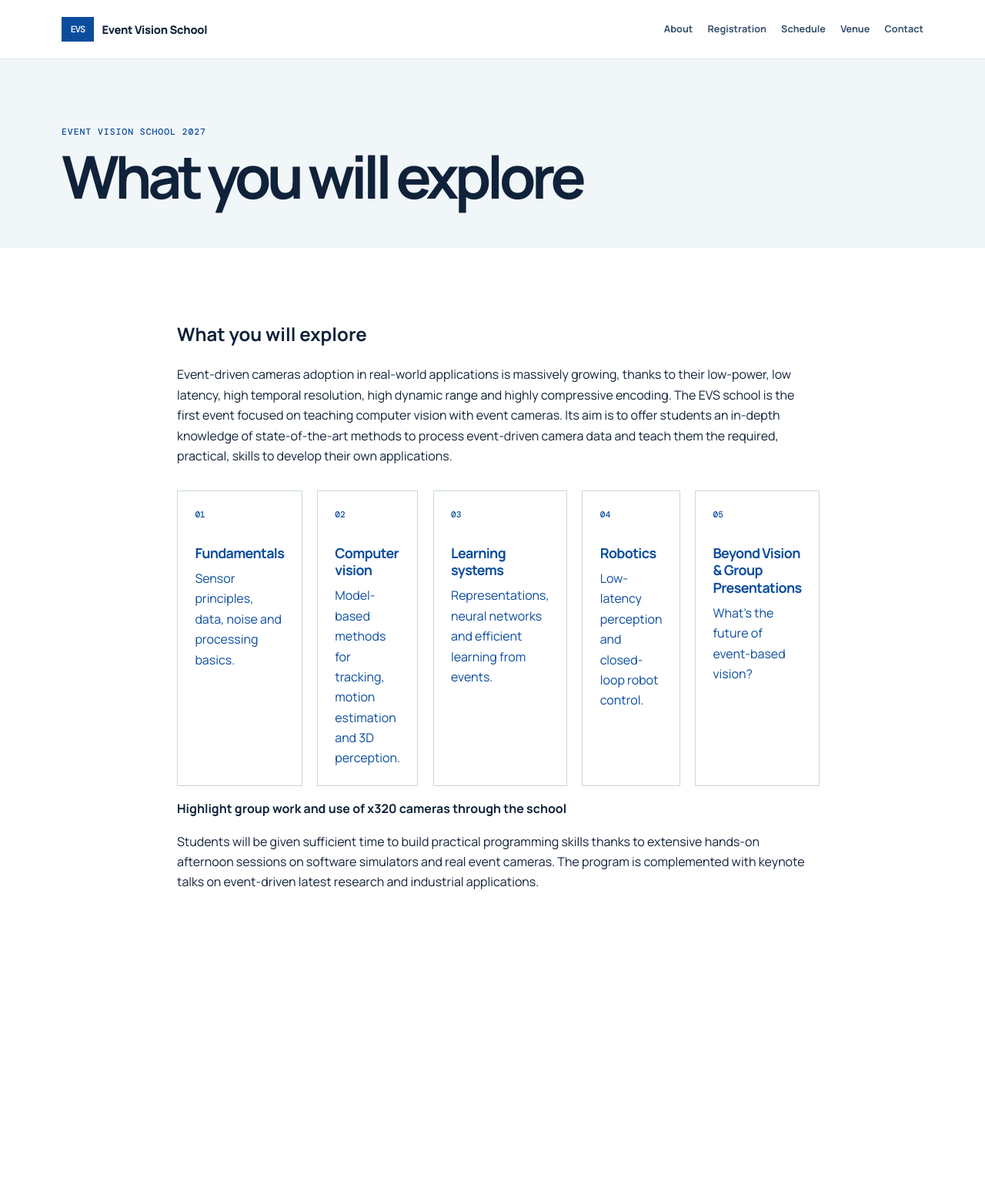
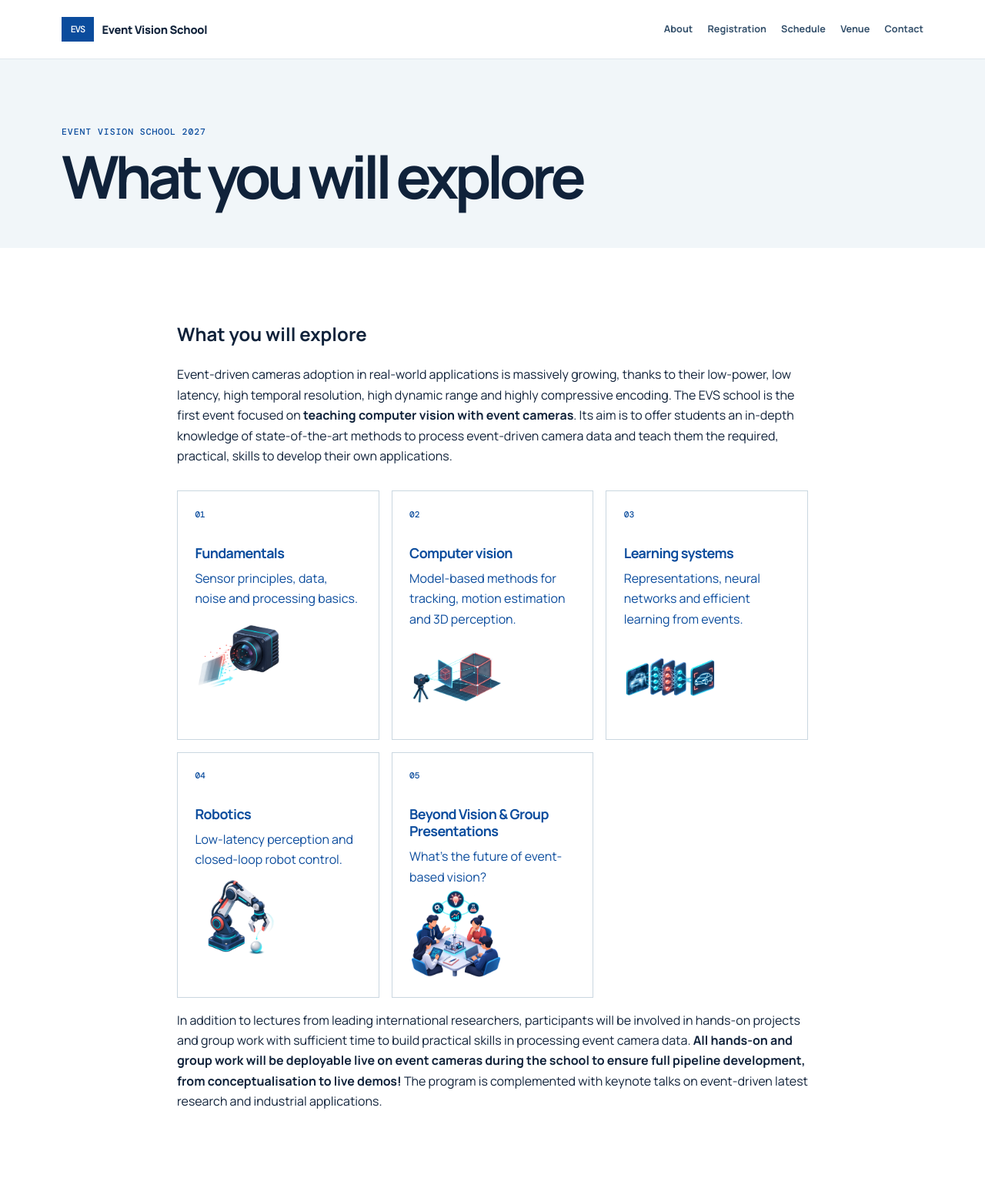
Before and after one commit to event-driven-vision-school/event-driven-school.github.io, a Jekyll site: the page built from pages/markdown/about.md, in a window 1280 px wide. Shown: the whole page at 77% size. Built offline with Jekyll 4.4.1, drawn with Linux system fonts in a browser that asks for light colours; our own code applies the rules of GitHub Pages for plain Markdown files; before the commit the page ends 1271 px from its top, so only the background shows below that.

Commit message:
updated style

```diff
--- a/assets/css/style.scss
+++ b/assets/css/style.scss
@@ -21,14 +21,14 @@ nav a:hover { color:var(--blue); }
 .hero h1 { max-width:700px; margin:.8rem 0 1.2rem; font-size:clamp(3.2rem,7.5vw,6.5rem); line-height:.96; letter-spacing:-.075em; }
 .hero-copy { max-width:560px; font-size:1.12rem; line-height:1.7; color:#e2eef9; }
 .hero-actions { display:flex; align-items:center; flex-wrap:wrap; gap:1.5rem; margin-top:2rem; }
-.button { display:inline-block; padding:.85rem 1.1rem; font-size:.84rem; font-weight:800; text-decoration:none; display: block; margin: 0 auto; }
+.button { display:block; margin:0 auto; padding:.85rem 1.1rem; font-size:.84rem; font-weight:800; text-decoration:none; }
 .button-light { color:var(--blue); background:var(--white); }
 .text-link { color:var(--white); font-size:.85rem; font-weight:800; }
 .event-card { padding:1.65rem; border:1px solid rgba(255,255,255,.42); background:rgba(6,33,69,.25); backdrop-filter:blur(5px); }
 .event-date { margin:1.8rem 0 .2rem; font-size:1.55rem; font-weight:700; line-height:1.2; }
 .event-card p:not(.event-date) { margin-top:.25rem; color:#d8e9f9; }
 .event-card a { display:inline-block; margin-top:.9rem; font-size:.82rem; font-weight:800; }
-.section { padding:2rem 2rem; }
+.section { padding:2rem 0; }
 .split-heading { display:grid; grid-template-columns:.6fr 1.4fr; gap:4rem; }
 .split-heading .eyebrow,.programme .eyebrow,.information .eyebrow,.callout .eyebrow,.page-heading .eyebrow { color:var(--blue); opacity:1; }
 h2 { margin:0 0 1.4rem; max-width:760px; font-size:clamp(2rem,4vw,3.35rem); line-height:1.1; letter-spacing:-.06em; }
@@ -36,17 +36,16 @@ h2 { margin:0 0 1.4rem; max-width:760px; font-size:clamp(2rem,4vw,3.35rem); line
 .programme { background:var(--light); }
 .topic-grid { display:grid; grid-template-columns:repeat(5,1fr); gap:1px; margin-top:2rem; background:#cbd8e1; border:1px solid #cbd8e1; }
 .topic-grid article { min-height:215px; padding:1.35rem; background:var(--light); }
-.topic-grid span,.info-grid span { color:var(--blue); font:500 .7rem 'DM Mono',monospace; }
-.topic-grid span,.guest-grid span { color:var(--blue); font:500 .7rem 'DM Mono',monospace; }
+.topic-grid span,.info-grid span,.guest-grid span { color:var(--blue); font:500 .7rem 'DM Mono',monospace; }
 h3 { margin:.8rem 0 .55rem; font-size:1.12rem; line-height:1.25; letter-spacing:-.035em; }
 .topic-grid p,.info-grid p,.guest-grid p { margin:0; color:#4c6275; font-size:.86rem; line-height:1.55; }
-.info-grid { display:grid; grid-template-columns:repeat(5,1fr); gap:1.2rem; margin-top:2rem; }
+.info-grid { display:grid; grid-template-columns:repeat(auto-fit,minmax(210px,1fr)); gap:1rem; margin-top:2rem; }
 .info-grid a { min-height:250px; display:flex; flex-direction:column; padding:1.4rem; color:var(--ink); border:1px solid var(--line); text-decoration:none; transition:transform .15s,box-shadow .15s; }
 .info-grid a:hover { transform:translateY(-4px); box-shadow:0 12px 28px #10223a18; }
 .info-grid b { margin-top:auto; color:var(--blue); font-size:.78rem; }
 .guest-grid {
   display: grid;
-  grid-template-columns: repeat(3, minmax(0, 1fr));
+  grid-template-columns: repeat(auto-fit, minmax(260px, 1fr));
   gap: 1rem;
 }
 
@@ -59,8 +58,8 @@ h3 { margin:.8rem 0 .55rem; font-size:1.12rem; line-height:1.25; letter-spacing:
 .page-heading { padding:5.5rem 0 3.4rem; background:var(--light); }.page-heading h1 { margin:.75rem 0 0; font-size:clamp(2.7rem,6vw,5rem); letter-spacing:-.07em; line-height:1; }
 .content { max-width:820px; padding-top:4.5rem; padding-bottom:6rem; }.content h2 { margin-top:3rem; font-size:2rem; }.content h3 { margin-top:2rem; }.content a { color:var(--blue); }.content table { width:100%; border-collapse:collapse; }.content th,.content td { padding:.65rem; text-align:left; border-bottom:1px solid var(--line); }
 .site-footer { padding:2.5rem 0; color:#cbd8e4; background:#071727; }.footer-wrap { display:flex; justify-content:space-between; gap:2rem; }.site-footer p { margin:0; font-size:.78rem; }.site-footer a { color:white; }
-@media (max-width:800px) { .hero-grid,.split-heading,.callout-wrap { grid-template-columns:1fr; gap:2.5rem; }.hero-grid { min-height:auto; padding:5rem 0; }.topic-grid { grid-template-columns:repeat(2,1fr); }.info-grid { grid-template-columns:repeat(2,1fr); } }
-@media (max-width:560px) { .container { width:min(100% - 2rem,1120px); }.nav-wrap { padding:1rem 0; align-items:flex-start; }.brand { flex:none; }.brand>span:last-child { display:none; } nav { gap:.7rem 1rem; }.hero h1 { font-size:3.25rem; }.topic-grid,.info-grid { grid-template-columns:1fr; }.section { padding:4.5rem 0; }.footer-wrap { display:block; }.footer-wrap p + p { margin-top:1rem; } }
-@media (max-width:1100px) { .guest-grid { grid-template-columns: 1fr; } }
+@media (max-width:800px) { .hero-grid,.split-heading,.callout-wrap { grid-template-columns:1fr; gap:2.5rem; }.hero-grid { min-height:auto; padding:5rem 0; }.topic-grid { grid-template-columns:repeat(2,1fr); } }
+@media (max-width:560px) { .container { width:min(100% - 2rem,1120px); }.nav-wrap { padding:1rem 0; align-items:flex-start; }.brand { flex:none; }.brand>span:last-child { display:none; } nav { gap:.7rem 1rem; }.hero h1 { font-size:3.25rem; }.topic-grid { grid-template-columns:1fr; }.section { padding:4.5rem 0; }.footer-wrap { display:block; }.footer-wrap p + p { margin-top:1rem; } }
 .content table.day-links { width: 100%; margin: 1.5rem 0 2rem; border-collapse: collapse; border-top: 1px solid var(--line); border-bottom: 1px solid var(--line); } .content table.day-links th { padding: .75rem .5rem; text-align: center; border-left: 1px solid var(--line); } .content table.day-links th:last-child { border-right: 1px solid var(--line); } .content table.day-links a { color: var(--blue); text-decoration: none; } .content table.day-links a:hover { text-decoration: underline; }
 .speaker-photo { width: 180px; aspect-ratio: 1; object-fit: cover; border-radius: 50%; display: block; margin: 0 auto; }
+.evs-banner { display:block; width:100%; max-height:360px; object-fit:cover; object-position:center; }
--- a/pages/markdown/about.md
+++ b/pages/markdown/about.md
@@ -1,6 +1,6 @@
 # What you will explore
 
-Event-driven cameras adoption in real-world applications is massively growing, thanks to their low-power, low latency, high temporal resolution, high dynamic range and highly compressive encoding. The EVS school is the first event focused on teaching computer vision with event cameras. Its aim is to offer students an in-depth knowledge of state-of-the-art methods to process event-driven camera data and teach them the required, practical, skills to develop their own applications.
+Event-driven cameras adoption in real-world applications is massively growing, thanks to their low-power, low latency, high temporal resolution, high dynamic range and highly compressive encoding. The EVS school is the first event focused on **teaching computer vision with event cameras**. Its aim is to offer students an in-depth knowledge of state-of-the-art methods to process event-driven camera data and teach them the required, practical, skills to develop their own applications.
 
 <div class="info-grid">
 
@@ -8,29 +8,37 @@ Event-driven cameras adoption in real-world applications is massively growing, t
 <a href="{{ '/schedule/' | relative_url }}">
 <span>01</span><h3>Fundamentals</h3>
 Sensor principles, data, noise and processing basics.
+
+<img src="../../assets/images/event-camera-fundamentals.png" alt="Fundamentals" style="width: 120px">
 </a>
 
 <a href="{{ '/schedule/' | relative_url }}">
 <span>02</span><h3>Computer vision</h3>
 Model-based methods for tracking, motion estimation and 3D perception.
+
+<img src="../../assets/images/model-based-vision.png" alt="Computer Vision" style="width: 120px">
 </a>
 
 <a href="{{ '/schedule/' | relative_url }}">
 <span>03</span><h3>Learning systems</h3>
 Representations, neural networks and efficient learning from events.
+
+<img src="../../assets/images/learning-systems.png" alt="Learning" style="width: 120px">
 </a>
 
 <a href="{{ '/schedule/' | relative_url }}">
 <span>04</span><h3>Robotics</h3>
 Low-latency perception and closed-loop robot control.
+
+<img src="../../assets/images/robotics.png" alt="Robotics" style="width: 120px">
 </a>
 
 <a href="{{ '/schedule/' | relative_url }}">
 <span>05</span><h3>Beyond Vision & Group Presentations</h3>
 What's the future of event-based vision?
+
+<img src="../../assets/images/group-projects.png" alt="Group Projects" style="width: 120px">
 </a>
 </div>
 
-<strong>Highlight group work and use of x320 cameras through the school</strong>
-
-Students will be given sufficient time to build practical programming skills thanks to extensive hands-on afternoon sessions on software simulators and real event cameras. The program is complemented with keynote talks on event-driven latest research and industrial applications.
+In addition to lectures from leading international researchers, participants will be involved in hands-on projects and group work with sufficient time to build practical skills in processing event camera data. **All hands-on and group work will be deployable live on event cameras during the school to ensure full pipeline development, from conceptualisation to live demos!** The program is complemented with keynote talks on event-driven latest research and industrial applications.
```
Also changed, not shown: pages/markdown/guests.md (+11 -11 lines), pages/markdown/keynotes.md (+1 -1 lines), pages/markdown/registration.md (+10 -11 lines), assets/images/event-camera-fundamentals.png (added), assets/images/group-projects.png (added), assets/images/learning-systems.png (added), assets/images/model-based-vision.png (added), assets/images/people/Davide scaramuzza.png (deleted), assets/images/people/alexandremarcireau.jpg (added), assets/images/people/claudewang.jpg (added), assets/images/people/sank.jpg (added), assets/images/robotics.png (added).
